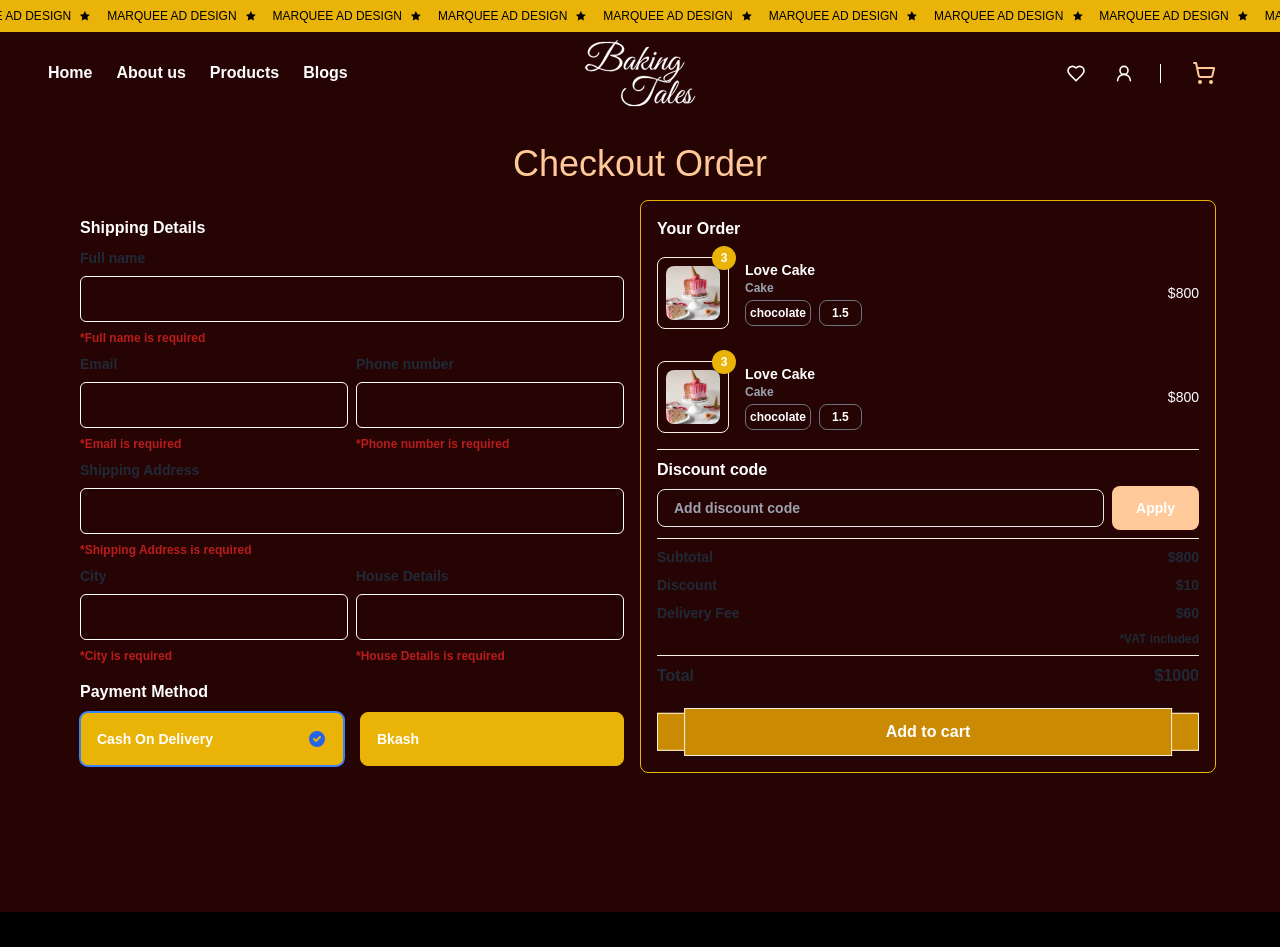
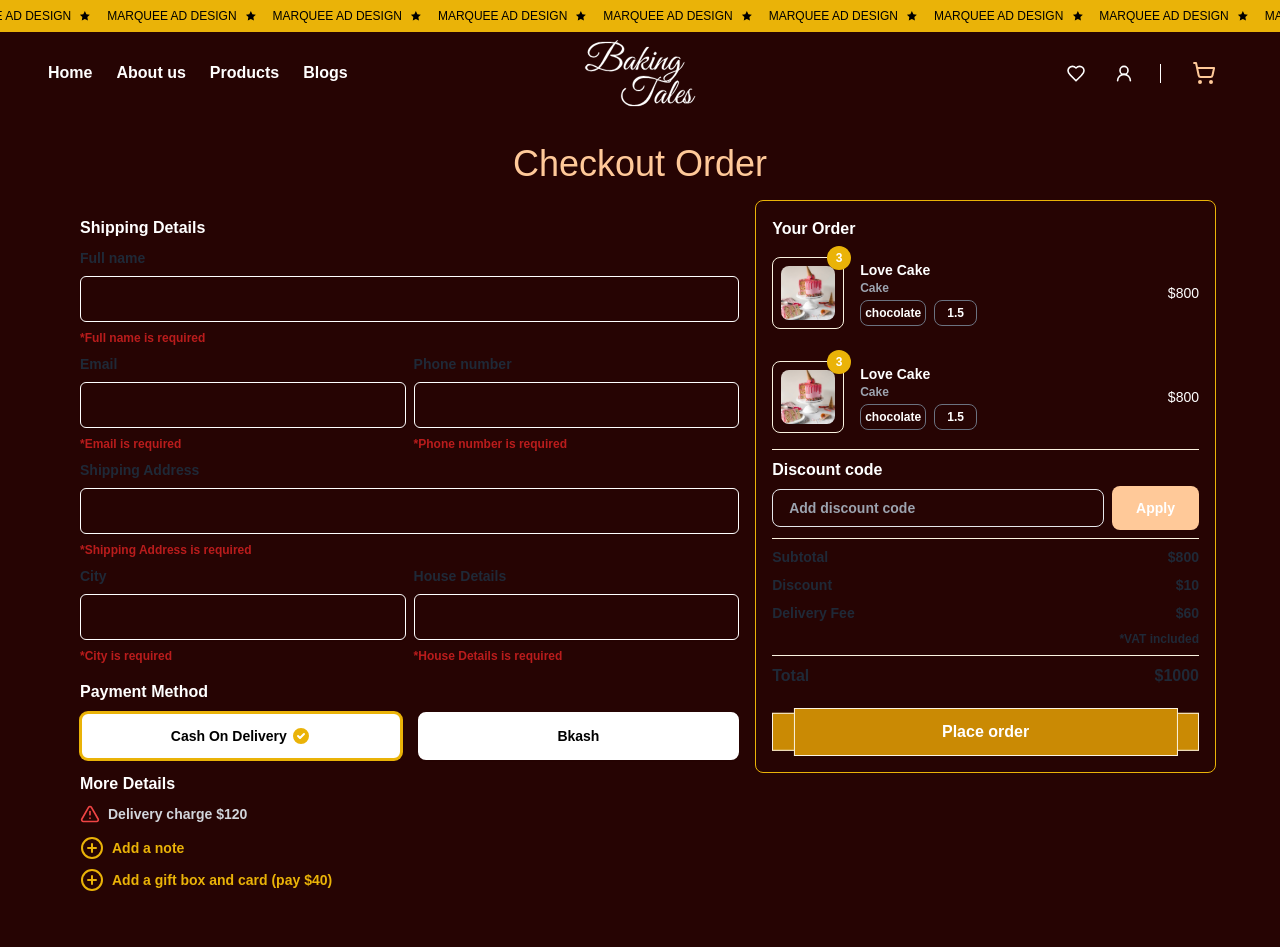
Before and after one commit to SheikhArman100/Baking-Tales-v2.0, a Next.js app in the folder frontend/: page /checkout in a window 1280 px wide. Shown: the top 947 px of the page. Built offline with nearby package versions, Linux system fonts and the light colour scheme; a web font is replaced by a local one.

Commit message:
checkout page added

```diff
--- a/frontend/app/(pages)/checkout/FormCheckout.js
+++ b/frontend/app/(pages)/checkout/FormCheckout.js
@@ -1,6 +1,8 @@
+import { AlertTriangle, PlusCircle } from "lucide-react";
+
 const FormCheckout = () => {
   return (
-    <form className=" py-4 px-4 w-full  flex flex-col">
+    <form className=" py-4 px-4 w-full  flex flex-col lg:col-span-2 xl:col-span-3">
       <section>
         <h6 className="text-base font-semibold text-white text-left">
           Shipping Details
@@ -85,7 +87,7 @@ const FormCheckout = () => {
           Payment Method
         </h6>
         <fieldset className=" grid grid-cols-2 gap-x-4 mt-2">
-          <div>
+          <div className=" ">
             <input
               type="radio"
               name="DeliveryOption"
@@ -97,15 +99,14 @@ const FormCheckout = () => {
 
             <label
               htmlFor="DeliveryStandard"
-              className=" cursor-pointer rounded-lg border border-yellow-500 bg-yellow-500 p-4 text-sm font-medium shadow-sm hover:border-gray-200 peer-checked:border-blue-500 peer-checked:ring-1 peer-checked:ring-blue-500 flex flex-col items-start"
+              className=" cursor-pointer rounded-lg border-2 border-white bg-white p-3 text-sm font-medium shadow-sm hover:border-gray-200 peer-checked:border-yellow-500 peer-checked:ring-1 peer-checked:ring-yellow-500 h-full w-full flex  items-center justify-center gap-x-1 "
             >
-              <div className="w-full flex items-center justify-between">
-                <p className="text-white text-sm font-bold capitalize">
+              <p className="text-black text-sm font-bold capitalize">
                 Cash on delivery
               </p>
 
               <svg
-                  className="hidden h-5 w-5 text-blue-600"
+                className="hidden h-5 w-5 text-yellow-500"
                 xmlns="http://www.w3.org/2000/svg"
                 viewBox="0 0 20 20"
                 fill="currentColor"
@@ -116,7 +117,6 @@ const FormCheckout = () => {
                   clipRule="evenodd"
                 />
               </svg>
-              </div>
             </label>
           </div>
 
@@ -131,13 +131,12 @@ const FormCheckout = () => {
 
             <label
               htmlFor="DeliveryPriority"
-              className="h-full cursor-pointer rounded-lg border border-yellow-500 bg-yellow-500 p-4 text-sm font-medium shadow-sm hover:border-gray-200 peer-checked:border-blue-500 peer-checked:ring-1 peer-checked:ring-blue-500 flex flex-col item-center justify-center"
+              className="cursor-pointer rounded-lg border-2 border-white bg-white p-3 text-sm font-medium shadow-sm hover:border-gray-200 peer-checked:border-yellow-500 peer-checked:ring-1 peer-checked:ring-yellow-500  h-full w-full flex  items-center justify-center gap-x-1"
             >
-              <div className="w-full h-full flex items-center justify-between">
-                <p className="text-white text-sm font-bold capitalize">Bkash</p>
+              <p className="text-black text-sm font-bold capitalize">Bkash</p>
 
               <svg
-                  className="hidden h-5 w-5 text-blue-600"
+                className="hidden h-5 w-5 text-yellow-500"
                 xmlns="http://www.w3.org/2000/svg"
                 viewBox="0 0 20 20"
                 fill="currentColor"
@@ -148,14 +147,33 @@ const FormCheckout = () => {
                   clipRule="evenodd"
                 />
               </svg>
-              </div>
-
-
             </label>
           </div>
         </fieldset>
       </section>
-      <section></section>
+      <section>
+        <h6 className="text-base font-semibold text-white text-left mt-3">
+          More Details
+        </h6>
+        <div className="flex items-center gap-x-2 mt-2">
+          <AlertTriangle size={20} className="stroke-red-500" />
+          <p className="text-sm font-semibold text-gray-300">
+            Delivery charge $120
+          </p>
+        </div>
+      </section>
+      <section className="mt-3 flex flex-col gap-y-2">
+        <div className="flex items-center gap-x-2">
+          <PlusCircle size={24} className="stroke-yellow-500" />
+          <p className="text-yellow-500 text-sm font-semibold">Add a note</p>
+        </div>
+        <div className="flex items-center gap-x-2">
+          <PlusCircle size={24} className="stroke-yellow-500" />
+          <p className="text-yellow-500 text-sm font-semibold">
+            Add a gift box and card (pay $40)
+          </p>
+        </div>
+      </section>
     </form>
   );
 };
--- a/frontend/app/(pages)/checkout/page.js
+++ b/frontend/app/(pages)/checkout/page.js
@@ -12,10 +12,10 @@ const Checkout = () => {
         phrases={["Checkout Order"]}
         phraseStyle="text-3xl md:text-4xl font-medium text-accentColor"
       />
-      <div className="w-full grid grid-cols-1 md:grid-cols-2 py-4">
+      <div className="w-full grid grid-cols-1 sm:grid-cols-2 lg:grid-cols-3 xl:grid-cols-5 py-4">
         <FormCheckout/>
         {/* -----------------------------------------------------------------right side------------------------------------------------------------------ */}
-        <section className="py-4 px-4 w-full h-fit  flex flex-col  border border-yellow-500 rounded-lg">
+        <section className="py-4 px-4 w-full h-fit  flex flex-col  border border-yellow-500 rounded-lg xl:col-span-2">
           <div>
             <h6 className="text-base font-semibold text-white text-left">
               Your Order
@@ -78,7 +78,7 @@ const Checkout = () => {
             <Button.Border1 className="bg-yellow-600" />
             <Button.Border2 className="bg-yellow-600" />
             <Button.Title className="text-base font-bold">
-              Add to cart
+              Place order
             </Button.Title>
             <Button.Icon>
               <Plus size={28} className="stroke-white" />
```
Lines whose indentation alone changed are shown as unchanged.
